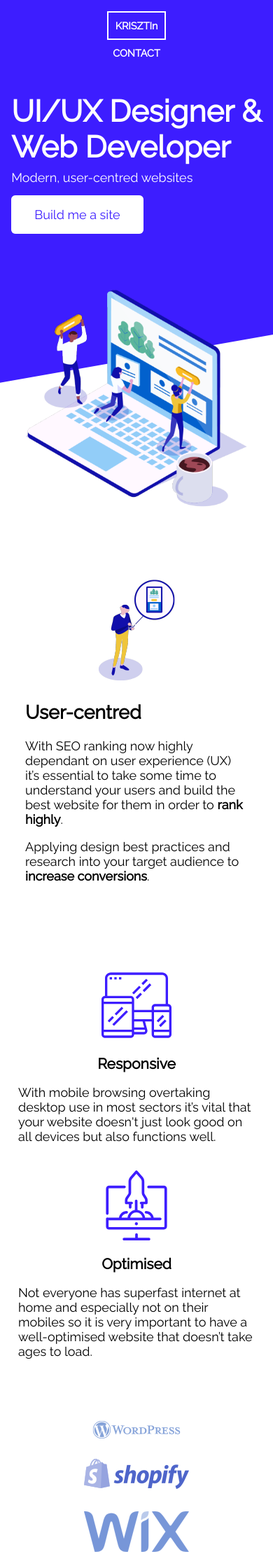
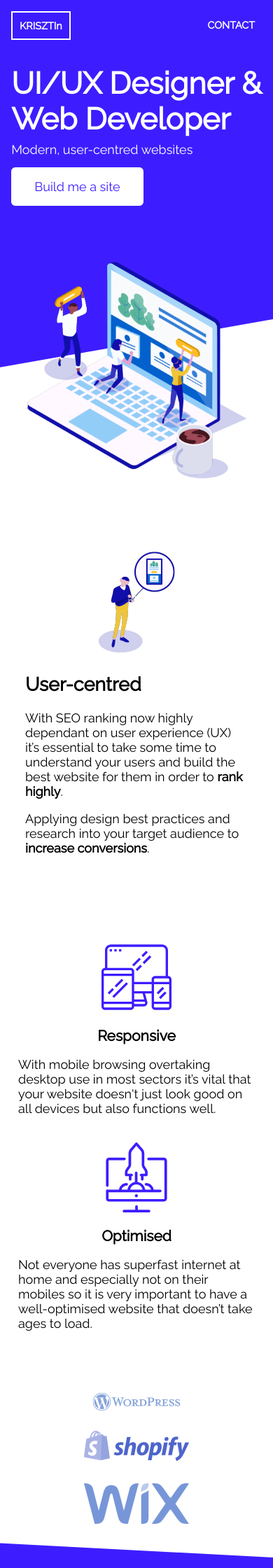
Before and after one commit to krisztin/cuddly-wixen, a Jekyll site: the page built from index.html, in a window 390 px wide. Shown: the top 2240 px of the page at 70% size. Built offline with Jekyll 4.4.1, drawn with Linux system fonts in a browser that asks for light colours.

Commit message:
nav layout mobile flex-direction to row

```diff
--- a/_sass/layout.scss
+++ b/_sass/layout.scss
@@ -149,6 +149,10 @@
 		flex-direction: column;
 	}
 
+	nav.row {
+		flex-direction: row;
+	}
+
 	.pad-lg {
 		padding-bottom: 3rem;
 	}
```
